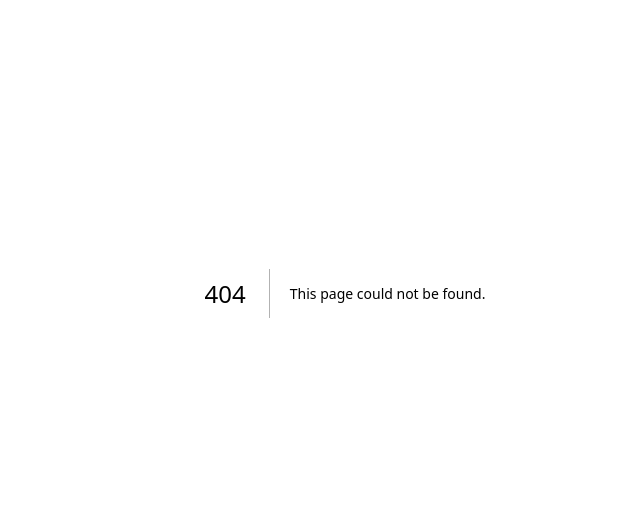
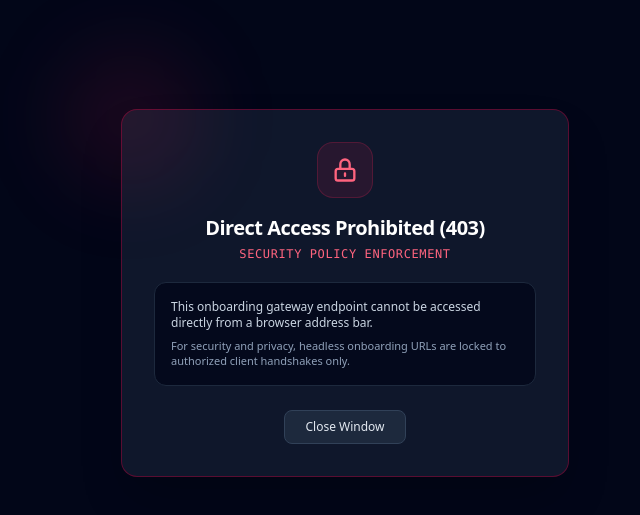
Before and after one commit to SamudraDSilva/wg-gateway, a Next.js app: page /blocked in a window 1280 px wide. Before the commit this address had no page. Shown: the part 107-622 px from the top of the page, without its empty margins (295-935 px from the left). Built offline with nearby package versions, Linux system fonts and the light colour scheme.

Commit message:
feat(security): enforce server-side middleware to block direct callback access with 403

```diff
--- a/next.config.ts
+++ b/next.config.ts
@@ -2,6 +2,7 @@ import type { NextConfig } from "next";
 
 const nextConfig: NextConfig = {
   output: "standalone",
+  allowedDevOrigins: ["porous-waviness-shrunk.ngrok-free.dev"],
   turbopack: {
     root: process.cwd(),
     rules: {
--- /dev/null
+++ b/src/app/blocked/page.tsx
@@ -0,0 +1,74 @@
+"use client";
+
+import { Suspense } from "react";
+import { useSearchParams } from "next/navigation";
+
+function BlockedContent() {
+  const searchParams = useSearchParams();
+  const reason = searchParams.get("reason");
+
+  let title = "Direct Access Prohibited (403)";
+  let description =
+    "This onboarding gateway endpoint cannot be accessed directly from a browser address bar.";
+
+  if (reason === "callback_direct_access") {
+    title = "OAuth Callback Direct Access Blocked (403)";
+    description =
+      "The callback endpoint requires an active, verified Meta OAuth transaction. Directly navigating to this URL is prohibited.";
+  } else if (reason === "onboard_direct_access") {
+    title = "Missing Onboarding Entry Point (403)";
+    description =
+      "Onboarding must be initiated from an authorized partner platform with an authenticated workspace context.";
+  }
+
+  return (
+    <div className="min-h-screen bg-slate-950 text-slate-100 flex flex-col justify-center items-center p-4 select-none font-sans">
+      <div className="w-full max-w-md bg-slate-900 border border-rose-900/60 rounded-2xl p-8 shadow-2xl relative text-center">
+        {/* Ambient red glow */}
+        <div className="absolute -top-16 -left-16 w-36 h-36 bg-rose-500/10 rounded-full blur-2xl pointer-events-none" />
+
+        <div className="inline-flex items-center justify-center w-14 h-14 rounded-2xl bg-rose-500/10 border border-rose-500/20 text-rose-400 mb-4 mx-auto">
+          <svg className="w-7 h-7" fill="none" viewBox="0 0 24 24" stroke="currentColor" strokeWidth={2}>
+            <path strokeLinecap="round" strokeLinejoin="round" d="M12 15v2m-6 4h12a2 2 0 002-2v-6a2 2 0 00-2-2H6a2 2 0 00-2 2v6a2 2 0 002 2zm10-10V7a4 4 0 00-8 0v4h8z" />
+          </svg>
+        </div>
+
+        <h1 className="text-xl font-bold text-white tracking-tight">{title}</h1>
+        <p className="text-xs font-mono text-rose-400 mt-1 uppercase tracking-wider">
+          Security Policy Enforcement
+        </p>
+
+        <div className="mt-5 p-4 bg-slate-950/80 border border-slate-800 rounded-xl text-left text-xs text-slate-300 space-y-2">
+          <p>{description}</p>
+          <p className="text-[11px] text-slate-400">
+            For security and privacy, headless onboarding URLs are locked to authorized client handshakes only.
+          </p>
+        </div>
+
+        <div className="mt-6 flex justify-center">
+          <button
+            type="button"
+            onClick={() => window.close()}
+            className="px-5 py-2 bg-slate-800 hover:bg-slate-700 text-slate-200 text-xs font-medium rounded-lg border border-slate-700 transition cursor-pointer"
+          >
+            Close Window
+          </button>
+        </div>
+      </div>
+    </div>
+  );
+}
+
+export default function BlockedPage() {
+  return (
+    <Suspense
+      fallback={
+        <div className="min-h-screen bg-slate-950 flex items-center justify-center text-slate-400 text-xs">
+          Access Denied
+        </div>
+      }
+    >
+      <BlockedContent />
+    </Suspense>
+  );
+}
--- a/src/app/onboard/callback/page.tsx
+++ b/src/app/onboard/callback/page.tsx
@@ -29,9 +29,14 @@ function CallbackContent() {
   const metaErrorDescription = searchParams.get("error_description");
   const metaErrorCode = searchParams.get("error_code");
 
-  const [status, setStatus] = useState<"loading" | "success" | "error">("loading");
-  const [errorMessage, setErrorMessage] = useState<string | null>(null);
-  const [errorDetails, setErrorDetails] = useState<string | null>(null);
+  const isDirect = !code && !metaError && !metaErrorReason && !metaErrorDescription;
+  const [status, setStatus] = useState<"loading" | "success" | "error">(isDirect ? "error" : "loading");
+  const [errorMessage, setErrorMessage] = useState<string | null>(
+    isDirect ? "Direct Access Prohibited (403)" : null,
+  );
+  const [errorDetails, setErrorDetails] = useState<string | null>(
+    isDirect ? "The callback endpoint requires an active Meta OAuth transaction." : null,
+  );
   const [phoneInfo, setPhoneInfo] = useState<string | null>(null);
 
   // Parse state parameters
--- /dev/null
+++ b/src/middleware.ts
@@ -0,0 +1,46 @@
+import { NextResponse, type NextRequest } from "next/server";
+
+export function middleware(request: NextRequest) {
+  const { pathname, searchParams } = request.nextUrl;
+
+  // 1. Strict protection for OAuth callback:
+  // Must contain an active Meta authorization code or an explicit Meta error.
+  // Direct typing of "/onboard/callback" returns HTTP 403 immediately.
+  if (pathname === "/onboard/callback") {
+    const hasCode = searchParams.has("code") && (searchParams.get("code")?.trim().length || 0) > 0;
+    const hasMetaError =
+      searchParams.has("error") ||
+      searchParams.has("error_description") ||
+      searchParams.has("error_reason");
+
+    if (!hasCode && !hasMetaError) {
+      const blockedUrl = new URL("/blocked", request.url);
+      blockedUrl.searchParams.set("reason", "callback_direct_access");
+      return NextResponse.rewrite(blockedUrl, { status: 403 });
+    }
+  }
+
+  // 2. Strict protection for Onboarding launcher:
+  // Must have an explicit workspace_id or session_id query parameter.
+  // Direct typing of "/onboard" returns HTTP 403 immediately.
+  if (pathname === "/onboard") {
+    const hasWorkspace =
+      searchParams.has("workspace_id") &&
+      (searchParams.get("workspace_id")?.trim().length || 0) > 0;
+    const hasSession =
+      searchParams.has("session_id") &&
+      (searchParams.get("session_id")?.trim().length || 0) > 0;
+
+    if (!hasWorkspace && !hasSession) {
+      const blockedUrl = new URL("/blocked", request.url);
+      blockedUrl.searchParams.set("reason", "onboard_direct_access");
+      return NextResponse.rewrite(blockedUrl, { status: 403 });
+    }
+  }
+
+  return NextResponse.next();
+}
+
+export const config = {
+  matcher: ["/onboard", "/onboard/callback"],
+};
```
